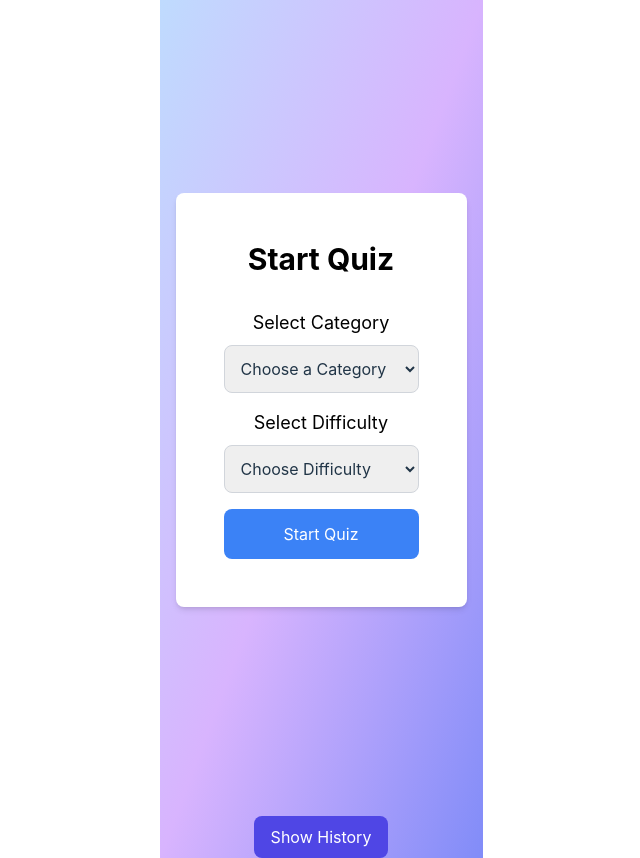
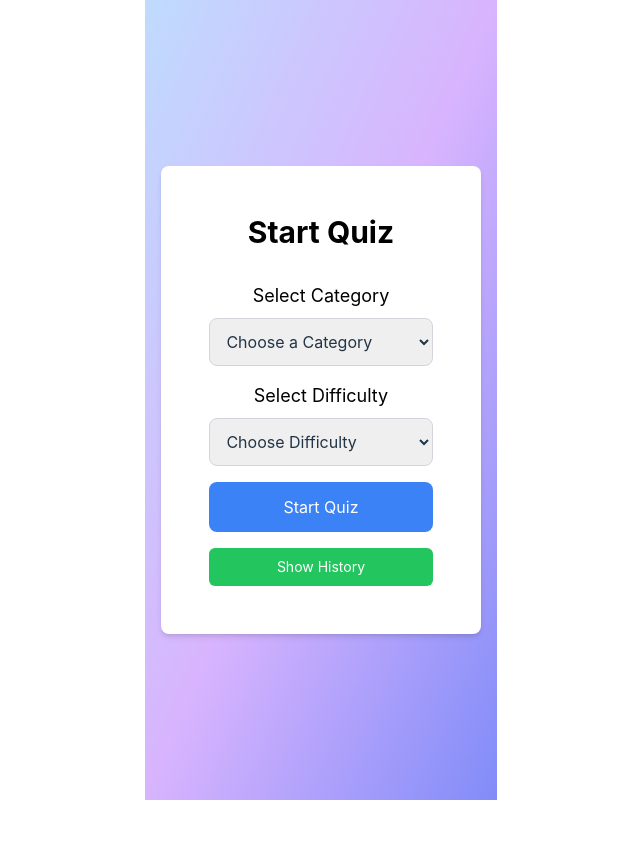
Before and after one commit to MuhdmalcolmX/ALXCapstoneProject, a React (Vite) app in the folder quiz-app/: page / in a window 1280 px wide. Both pictures are taken after a click on the button "Start Quiz". Shown: the whole page, without its empty margins (319-959 px from the left). After the commit the page ends 800 px from the top, so only its background shows below. Built offline with nearby package versions, Linux system fonts and the light colour scheme.

Commit message:
Update Show History button appear directly under Show Quiz

```diff
--- a/quiz-app/src/App.tsx
+++ b/quiz-app/src/App.tsx
@@ -132,14 +132,11 @@ function App() {
         <Home onStart={() => setHasStarted(true)} /> // Render the Home component if the quiz hasn't started
       ) : !quizSettings && !isQuizFinished ? (
         <>
-          <QuizStart onStartQuiz={handleStartQuiz} />
-          {/* Button to toggle history popup */}
-          <button
-            onClick={() => setShowHistory(!showHistory)}
-            className="mt-4 bg-indigo-600 text-white py-2 px-4 rounded-lg hover:bg-indigo-700"
-          >
-            {showHistory ? "Hide History" : "Show History"}
-          </button>
+          <QuizStart
+            onStartQuiz={handleStartQuiz}
+            quizHistory={quizHistory} // Pass quiz history from state
+            onClearHistory={handleClearHistory} // Pass clear history function
+            />
           {/* History Popup */}
           {showHistory && (
             <div className="fixed inset-0 z-50 bg-black bg-opacity-50 flex justify-center items-center">
--- a/quiz-app/src/components/Home.tsx
+++ b/quiz-app/src/components/Home.tsx
@@ -6,7 +6,7 @@ interface HomeProps {
 
 const Home: React.FC<HomeProps> = ({ onStart }) => {
   return (
-    <div className="min-h-screen bg-gradient-to-br from-blue-200 via-purple-300 to-indigo-400 flex flex-col items-center justify-center text-center">
+    <div className="min-h-screen via-purple-300 to-indigo-400 flex flex-col items-center justify-center text-center">
       <h1 className="text-4xl font-bold text-white mb-4">Welcome to the Quiz App!</h1>
       <p className="text-xl text-white mb-8">
         Test your knowledge across various topics and track your performance over time.
--- a/quiz-app/src/components/QuizStart.tsx
+++ b/quiz-app/src/components/QuizStart.tsx
@@ -1,12 +1,22 @@
 import React, { useState } from "react";
+import QuizHistory from "./QuizHistory"; // Import the QuizHistory component
 
 interface QuizStartProps {
   onStartQuiz: (category: string, difficulty: string) => void;
+  quizHistory: Array<{
+    category: string;
+    difficulty: string;
+    score: number;
+    totalQuestions: number;
+    date: string;
+  }>;
+  onClearHistory: () => void;
 }
 
-const QuizStart: React.FC<QuizStartProps> = ({ onStartQuiz }) => {
+const QuizStart: React.FC<QuizStartProps> = ({ onStartQuiz, quizHistory, onClearHistory }) => {
   const [category, setCategory] = useState("");
   const [difficulty, setDifficulty] = useState("");
+  const [showHistory, setShowHistory] = useState(false); // State for toggling quiz history popup
 
   const handleStart = () => {
     if (category && difficulty) {
@@ -60,7 +70,37 @@ const QuizStart: React.FC<QuizStartProps> = ({ onStartQuiz }) => {
           Start Quiz
         </button>
 
+        {/* Show History Button */}
+        <button
+          className="mt-4 bg-green-500 text-white py-2 px-4 rounded-md text-sm hover:bg-green-600 w-full"
+          onClick={() => setShowHistory(!showHistory)}
+        >
+          {showHistory ? "Hide History" : "Show History"}
+        </button>
       </div>
+
+      {/* History Popup */}
+      {showHistory && (
+        <div className="fixed inset-0 z-50 bg-black bg-opacity-50 flex justify-center items-center">
+          <div className="relative bg-white p-6 rounded-lg shadow-lg w-11/12 sm:w-8/12 md:w-6/12 lg:w-4/12 max-h-full overflow-y-auto">
+            {/* Close Button */}
+            <button
+              onClick={() => setShowHistory(false)}
+              className="absolute top-2 right-2 bg-gray-500 text-white py-1 px-2 rounded-full hover:bg-gray-600"
+            >
+              X
+            </button>
+            <QuizHistory history={quizHistory} />
+            {/* Clear History Button */}
+            <button
+              onClick={onClearHistory}
+              className="mt-4 bg-red-500 text-white py-2 px-4 rounded-lg hover:bg-red-600 w-full"
+            >
+              Clear History
+            </button>
+          </div>
+        </div>
+      )}
     </div>
   );
 };
```
